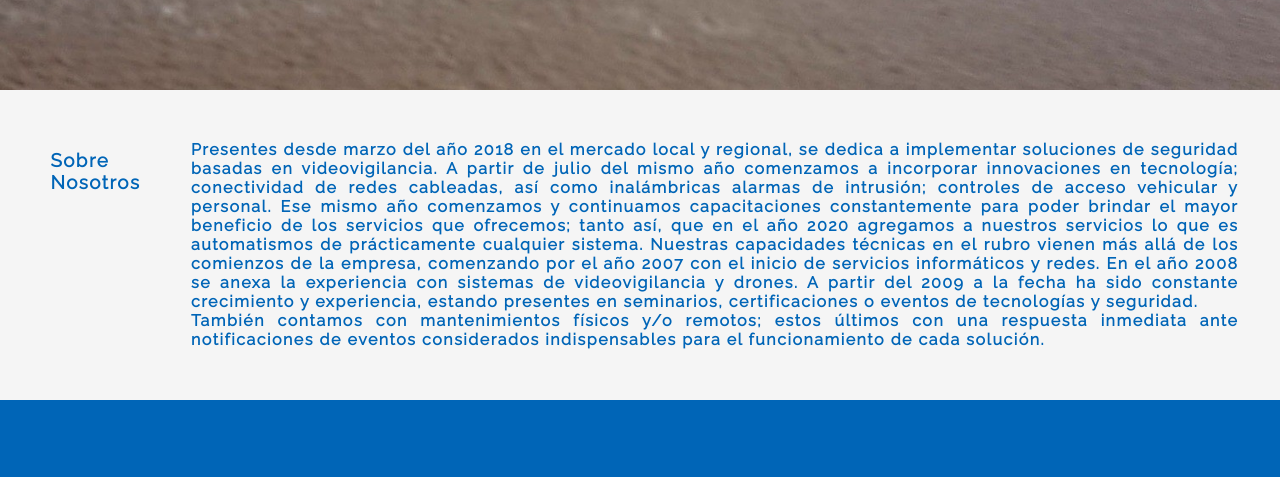
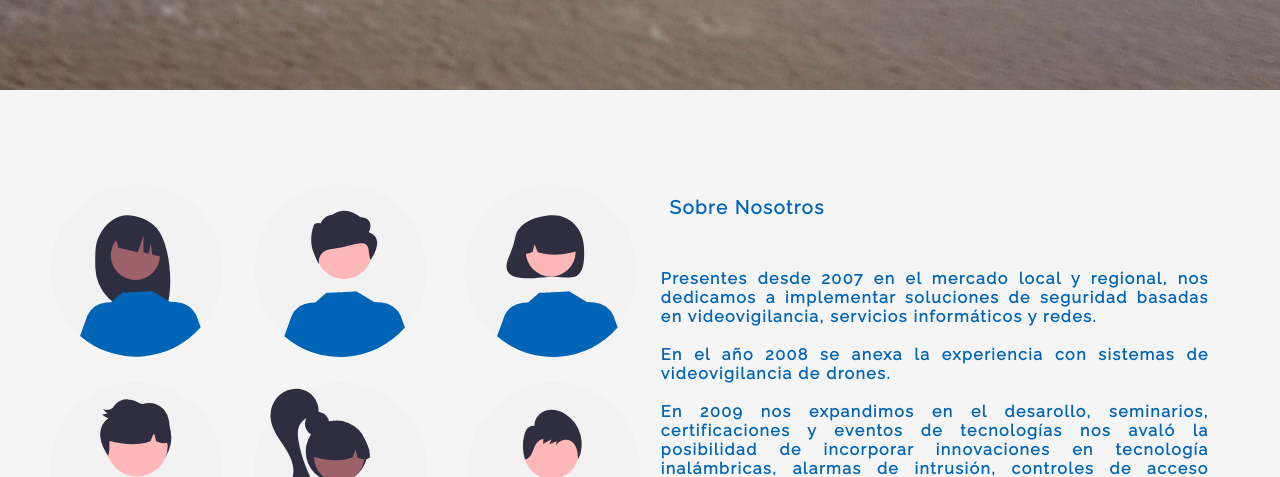
Before and after one commit to michelcap/seguridad_STC, a website: page nosotros.html in a window 1280 px wide. Shown: the part 510-987 px from the top of the page. Drawn offline with nearby package versions, Linux system fonts and the light colour scheme; files whose address does not match are found by name.

Commit message:
ENTREGA FINAL

```diff
--- a/nosotros.html
+++ b/nosotros.html
@@ -48,28 +48,39 @@
 	</header>
 
 	<main>
-		<section class="container container__nosotros m-BOTO--md">
-			<h3 class="p-BOTO--md p-RL--md">Sobre Nosotros</h3>
-			<p class="p-BOTO--sm p-RL--sm">Presentes desde marzo del a&ntilde;o 2018 en el mercado local y regional, se dedica a implementar
-				soluciones de seguridad basadas en videovigilancia. A partir de julio del mismo a&ntilde;o comenzamos a
-				incorporar innovaciones en tecnolog&iacute;a; conectividad de redes cableadas, as&iacute; como
-				inal&aacute;mbricas alarmas de intrusi&oacute;n; controles de acceso vehicular y personal.
-				Ese mismo a&ntilde;o comenzamos y continuamos capacitaciones constantemente para poder brindar el mayor
-				beneficio de los servicios que ofrecemos; tanto as&iacute;, que en el a&ntilde;o 2020 agregamos a
-				nuestros servicios lo que es automatismos de pr&aacute;cticamente cualquier sistema.
-				Nuestras capacidades t&eacute;cnicas en el rubro vienen m&aacute;s all&aacute; de los comienzos
-				de la empresa, comenzando por el a&ntilde;o 2007 con el inicio de servicios inform&aacute;ticos y redes.
-				En el a&ntilde;o 2008 se anexa la experiencia con sistemas de videovigilancia y drones.
-				A partir del 2009 a la fecha ha sido constante crecimiento y experiencia, estando presentes en
-				seminarios,
-				certificaciones o eventos de tecnolog&iacute;as y seguridad.
-				<br>
-				Tambi&eacute;n contamos con mantenimientos f&iacute;sicos y/o remotos; estos &uacute;ltimos con
-				una respuesta inmediata ante notificaciones de eventos considerados indispensables para el
-				funcionamiento
-				de cada soluci&oacute;n.
-			</p>
+		<section class="container m-BOTO--xl">
+			<div class="flex-row m-BOTO--cero m-RL--sm">
+				<picture class="small p-BOTO--xl">
+					<img class="formato-img" src="public/svg/nosotros.svg"
+						alt="equipos de personas" />
+				</picture>
+				<div class="formato-txt small container__nosotros m-BOTO--md">
+					<h3 class="p-BOTO--md p-RL--md">Sobre Nosotros</h3>
+					<p class="p-BOTO--sm p-RL--sm">
+						Presentes desde 2007 en el mercado local y regional, nos dedicamos a implementar soluciones de
+						seguridad
+						basadas en videovigilancia, servicios inform&aacute;ticos y redes.
+						<br><br>
+						En el a&ntilde;o 2008 se anexa la experiencia con sistemas de videovigilancia de drones.
+						<br><br>
+						En 2009 nos expandimos en el desarollo, seminarios, certificaciones y eventos de
+						tecnolog&iacute;as nos avaló
+						la posibilidad de incorporar innovaciones en tecnolog&iacute;a inal&aacute;mbricas, alarmas de
+						intrusi&oacute;n,
+						controles de acceso vehicular y personal.
+						<br><br>
+						En 2020 sumamos el automatismos de sistemas.
+				</div>
+			</div>
 		</section>
+		<section class="containe center  .m-RL--xxl p-BOTO--lg p-RL--xxl">
+			<div class="flex-row m-BOTO--cero m-RL--sm">
+				<picture class="small">
+
+				</picture>
+			</div>
+		</section>
+
 	</main>
 	<footer class=" p-BOTO--md p-RL--lg m-BOTO-auto m-RL-auto">
 		<div class="container flex-row center sub_contenedor_footer m-BOTO--sm m-RL-auto ">
--- a/sass/misc/_mixins.scss
+++ b/sass/misc/_mixins.scss
@@ -26,8 +26,8 @@
 /* uso de get-map */
 .container {
 	@extend %cien;
-	padding-right: map-get($option-mesure,-sm);
-	padding-left: map-get($option-mesure,-sm);
+	padding-right: map-get($option-mesure,-md);
+	padding-left: map-get($option-mesure,-md);
 	margin-right: auto;
 	margin-left: auto;
 }
@@ -70,6 +70,10 @@
 		position: relative;
 		padding: map-get($option-mesure,-md);
 	}
+
+	&__servicios {
+		width: $max-width/2;
+	}
 }
 
 .formato-txt {
```
Also changed, not shown: servicios.html (+8 -1 lines), css/index.css.
